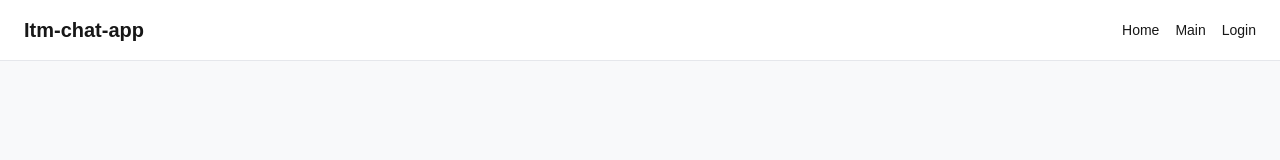
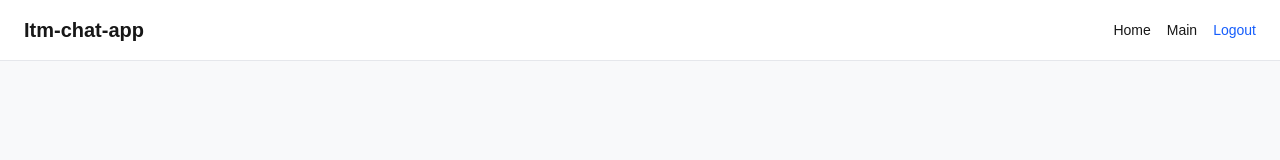
Before and after one commit to hrwire127/itm-chat-app, a Next.js app: page /login in a window 1280 px wide. Shown: the top 160 px of the page. Built offline with nearby package versions, Linux system fonts and the light colour scheme; sample sign-in values are in the browser's storage.

Commit message:
Fully functional login register

```diff
--- a/app/components/Navbar.tsx
+++ b/app/components/Navbar.tsx
@@ -1,17 +1,48 @@
-// components/Navbar.tsx
+"use client";
 
 import Link from "next/link";
+import { useRouter } from "next/navigation";
+import { useEffect, useState } from "react";
 
 export default function Navbar() {
+  const router = useRouter();
+  const [isLoggedIn, setIsLoggedIn] = useState(false);
+
+  useEffect(() => {
+    const token = localStorage.getItem("token");
+    setIsLoggedIn(!!token);
+  }, []);
+
+  const handleLogout = () => {
+    localStorage.removeItem("token");
+    setIsLoggedIn(false);
+    router.push("/login");
+  };
+
   return (
     <nav className="w-full border-b border-gray-200 px-6 py-4 flex justify-between items-center">
       <Link href="/" className="text-xl font-semibold">
         Itm-chat-app
       </Link>
-            <div className="flex space-x-4 text-sm font-medium">
+      <div className="flex space-x-4 text-sm font-medium items-center">
         <Link href="/" className="hover:underline">Home</Link>
-                <Link href="/main" className="hover:underline">Main</Link>
-                <Link href="/login" className="hover:underline">Login</Link>
+        {isLoggedIn && <Link href="/main" className="hover:underline">Main</Link>}
+
+        {!isLoggedIn && (
+          <Link href="/login" className="hover:underline">
+            Login
+          </Link>
+        )}
+
+        {isLoggedIn && (
+          <button
+            onClick={handleLogout}
+            className="hover:underline cursor-pointer bg-transparent border-none p-0 text-sm font-medium text-blue-600"
+            type="button"
+          >
+            Logout
+          </button>
+        )}
       </div>
     </nav>
   );
--- a/app/login/page.tsx
+++ b/app/login/page.tsx
@@ -52,7 +52,11 @@ export default function LoginPage() {
       console.log(data.token)
 
       localStorage.setItem("token", data.token); // JWT simplu
-      router.push("/"); // Redirect către homepage
+
+      // router.push("/main").then(() => window.location.reload());
+
+      window.location.href = "/main";
+      // window.location.reload();
     } catch (err: any) {
       setError(err.message);
     }
--- a/app/main/page.tsx
+++ b/app/main/page.tsx
@@ -4,13 +4,7 @@ import { useEffect, useState, ChangeEvent, FormEvent } from "react";
 import { useRouter } from "next/navigation";
 import { verifyLogin } from "../verifyLogin";
 import Loader from "../components/Loader";
-import io from "socket.io-client";
-
-const socket = io("http://localhost:3001", {
-  auth: {
-    token: localStorage.getItem("token"),
-  },
-});
+import io, { Socket } from "socket.io-client";
 
 type Message = string;
 type UserId = string;
@@ -21,10 +15,11 @@ export default function Main() {
   const [messages, setMessages] = useState<Message[]>([]);
   const [inputValue, setInputValue] = useState<string>("");
   const [activeUsers, setActiveUsers] = useState<UserId[]>([]);
+  const [socket, setSocket] = useState<Socket | null>(null);
 
   const router = useRouter();
 
-
+  // Verifică login-ul
   useEffect(() => {
     verifyLogin().then((valid) => {
       setIsLoggedIn(valid);
@@ -36,20 +31,27 @@ export default function Main() {
     });
   }, [router]);
 
+  // Conectează socket.io doar după autentificare
   useEffect(() => {
     if (!isLoggedIn) return;
 
+    const token = localStorage.getItem("token");
+    const socketIo = io("http://localhost:3001", {
+      auth: { token },
+    });
 
-    socket.on("message", (message: Message) => {
+    setSocket(socketIo);
+
+    socketIo.on("message", (message: Message) => {
       setMessages((prev) => [...prev, message]);
     });
 
-    socket.on("activeUsers", (users: UserId[]) => {
+    socketIo.on("activeUsers", (users: UserId[]) => {
       setActiveUsers(users);
     });
 
     return () => {
-      socket.disconnect();
+      socketIo.disconnect();
     };
   }, [isLoggedIn]);
 
@@ -59,7 +61,7 @@ export default function Main() {
 
   const handleSubmit = (e: FormEvent<HTMLFormElement>) => {
     e.preventDefault();
-    if (inputValue.trim()) {
+    if (inputValue.trim() && socket) {
       socket.emit("message", inputValue);
       setInputValue("");
     }
@@ -70,7 +72,7 @@ export default function Main() {
   }
 
   if (!isLoggedIn) {
-    return null; // or mesaj fallback, dar redirect se face deja
+    return null;
   }
 
   return (
```
Lines whose indentation alone changed are shown as unchanged.
